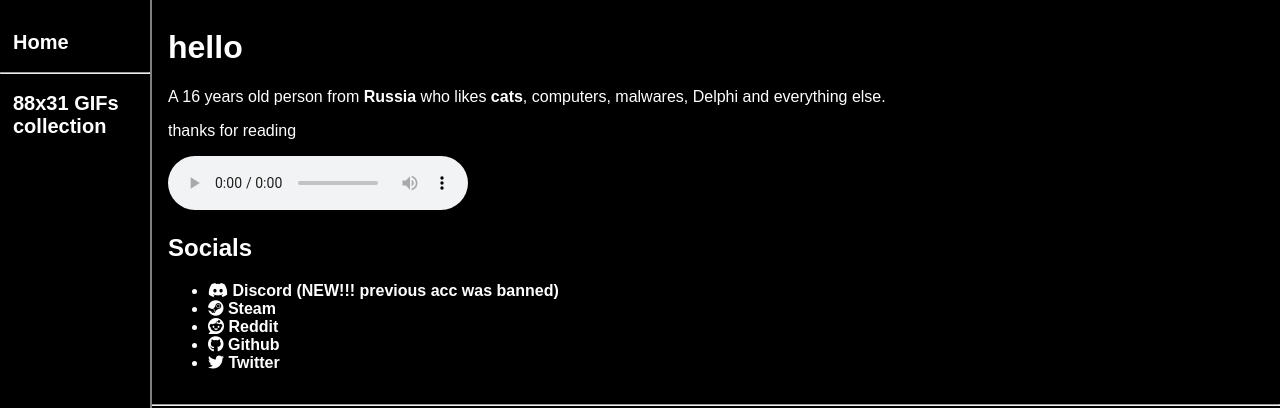
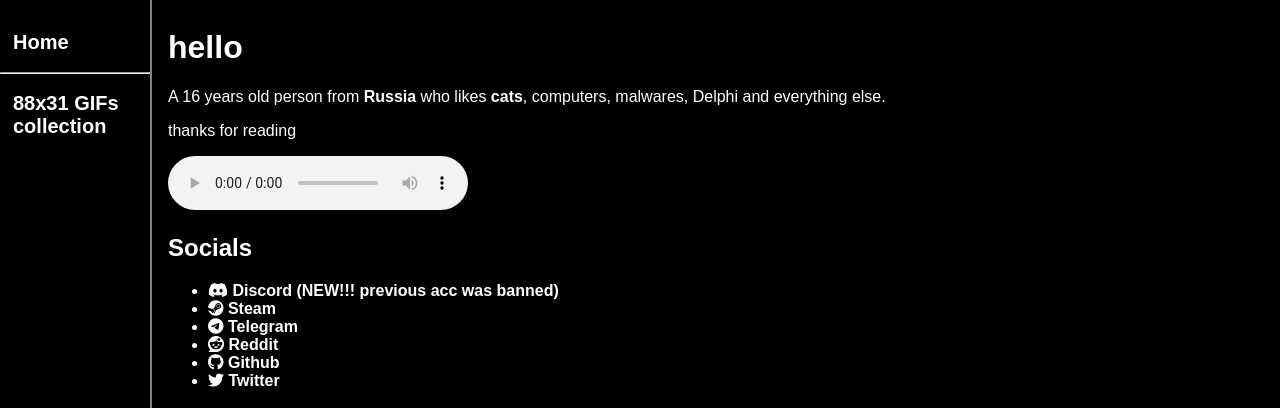
Before and after one commit to sumhex151/site, a plain HTML site: page index.html in a window 1280 px wide. Shown: the top 408 px of the page. Drawn offline with Linux system fonts and the light colour scheme.

Commit message:
Update index.html

```diff
--- a/index.html
+++ b/index.html
@@ -42,6 +42,7 @@
     <ul>
         <li><a href="https://discordlookup.com/user/678593213388292116"><i class="fa-brands fa-discord" aria-hidden="true"></i> Discord (NEW!!! previous acc was banned)</a></li>
         <li><a href="https://steamcommunity.com/profiles/76561198155915638"><i class="fa-brands fa-steam" aria-hidden="true"></i> Steam</a></li>
+        <li><a href="https://t.me/birddyna"><i class="fa-brands fa-telegram" aria-hidden="true"></i> Telegram</a></li>
         <li><a href="https://www.reddit.com/user/CountyExpensive5177/"><i class="fa-brands fa-reddit" aria-hidden="true"></i> Reddit</a></li>
         <li><a href="https://github.com/sumhex151"><i class="fa-brands fa-github" aria-hidden="true"></i> Github</a>
         <li><a href="https://x.com/@Sumhex"><i class="fa-brands fa-twitter" aria-hidden="true"></i> Twitter</a></li>
```
